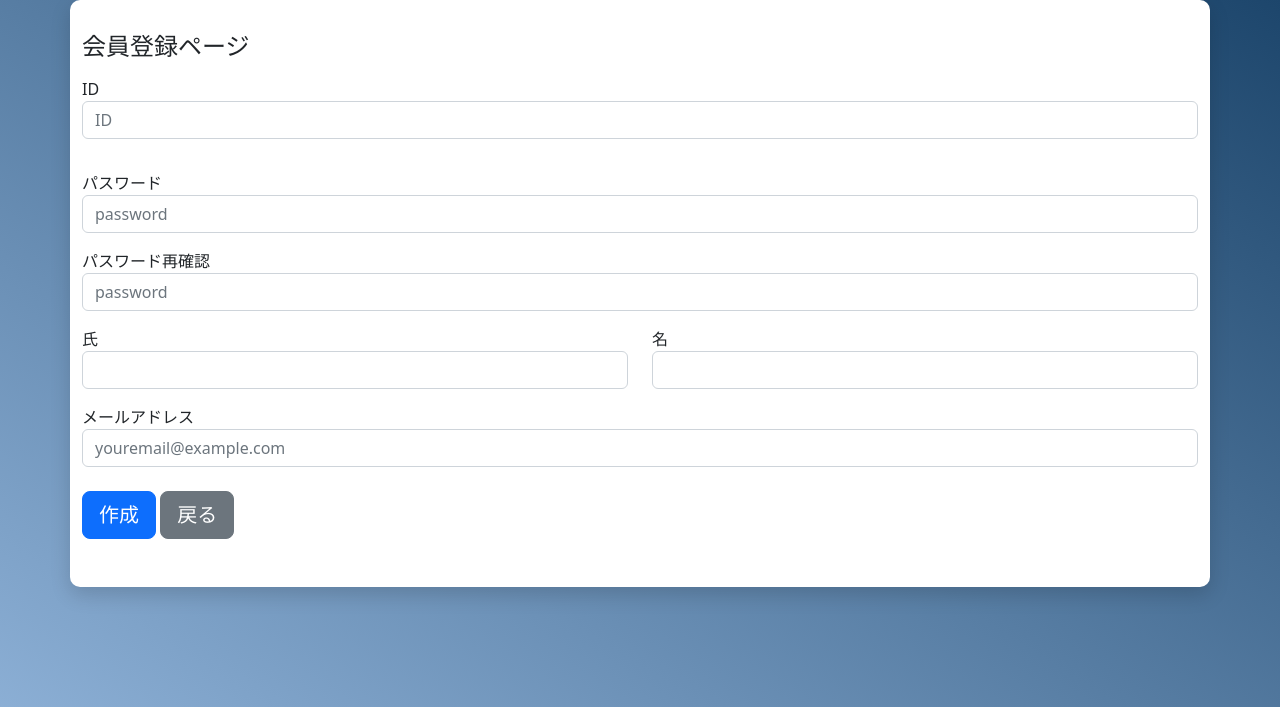
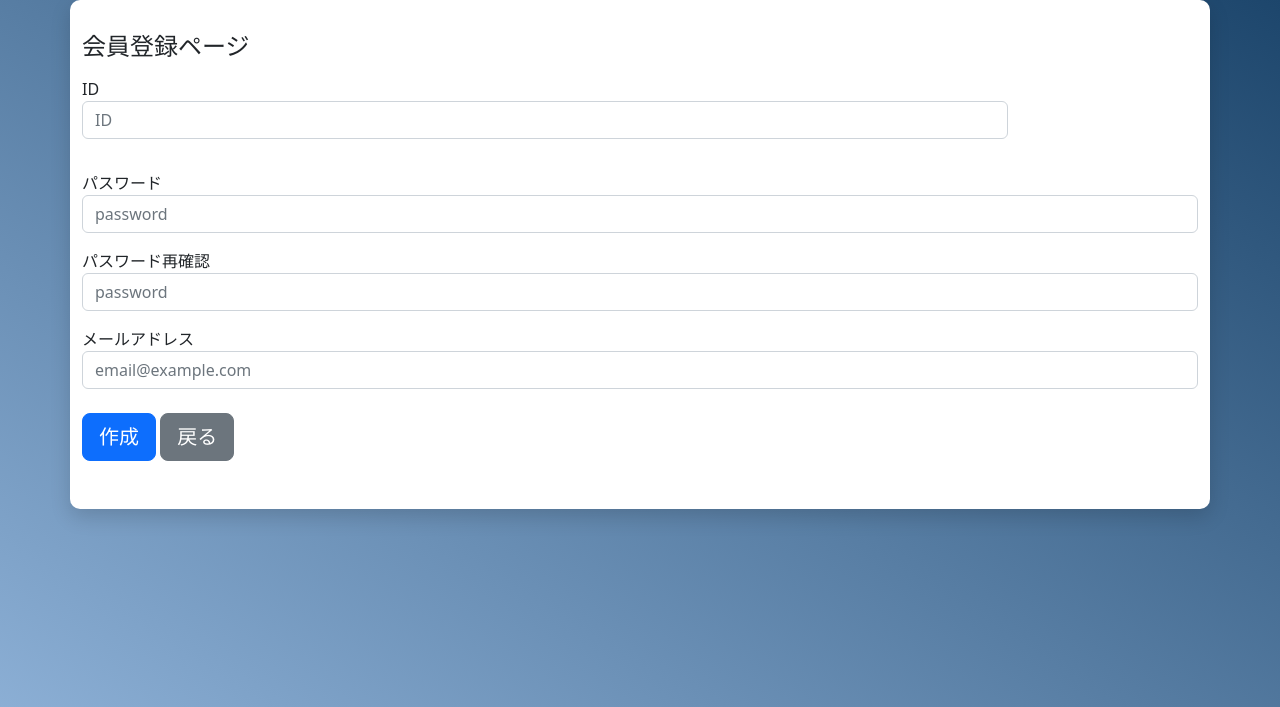
Before and after one commit to syouroubyoushi/mikabouse-sproject, a Django app: page /regist/ in a window 1280 px wide. Shown: the top 707 px of the page. Run offline with Django 4.2, Linux system fonts and the light colour scheme; some libraries are stand-ins or nearby versions.

Commit message:
register機能追加（問題あり）

```diff
--- a/accounts/forms.py
+++ b/accounts/forms.py
@@ -3,9 +3,10 @@ from accounts.models import CustomUser
 
 #会員登録フォーム
 class RegistrationForm(UserCreationForm):
+
     class Meta:
         model = CustomUser
-        fields = ['username', 'password1','password2']
+        fields = ['username', 'password1','password2','email']
 
 #ログインフォーム
 class LoginForm(AuthenticationForm):
--- a/accounts/views.py
+++ b/accounts/views.py
@@ -1,4 +1,6 @@
-from django.shortcuts import render
+from django.shortcuts import render, redirect
+from django.contrib.auth.models import User
+from django.contrib import auth
 
 #トップページ
 def index(request):
@@ -6,6 +8,11 @@ def index(request):
 
 #会員登録
 def regist(request):
+    if request.method == 'POST':
+        if request.POST['password1'] == request.POST['password2']:
+            user = User.objects.create_user(username=request.POST['username'], password=request.POST['password1'], email=request.POST['email'],)
+            auth.login(request, user)
+            return redirect('/')
     return render(request, 'regist.html')
 
 #ろぐいん
--- a/static/js/regist.js
+++ b/static/js/regist.js
@@ -1,76 +1,23 @@
-var idck = false;
+let isusernameValid = false;
+let isPwdValid = false;
+let isEmailValid = false;
 
-const sendit = () => {
-    const userid = document.regiform._id;
-	const userpw = document.regiform._pw;
-    const userpw_ch = document.regiform._pwre;
-    const usersei = document.regiform._sei;
-    const usermei = document.regiform._mei;
-    const useremail = document.regiform._email;
-
-    if(userid.value == '') {
-        alert('IDを入力してください。');
-        userid.focus();
-        return false;
-    }
-    if(userpw.value == '') {
-        alert('パスワードを入力してください。');
-        userpw.focus();
-        return false;
-    }
-    if(userpw_ch.value == '') {
-        alert('パスワード再確認を入力してください。');
-        userpw_ch.focus();
-        return false;
-    }
-    if(userpw.value != userpw_ch.value) {
-        alert('パスワードと再確認が異なります！');
-        userpw_ch.focus();
-        return false;
-    }
-    if(usersei.value == '') {
-        alert('名字を正しく書いてください。');
-        usersei.focus();
-        return false;
-    }
-    if(usermei.value == '') {
-        alert('名字を正しく書いてください。');
-        usermei.focus();
-        return false;
-    }
-    if(useremail.value == '') {
-        alert('メールアドレスを入力してください。');
-        useremail.focus();
-        return false;
-    }
-    const expEmailText = /^[A-Za-z0-9\.\-]+@[A-Za-z0-9\.\-]+\.[A-Za-z0-9\.\-]+$/;
-    if(!expEmailText.test(useremail.value)) {
-        alert('正しいメールアドレスではありません。');
-        useremail.focus();
-        return false;
-    }
-    if(idck==0){
-        alert('ID使用可否を確認してください。');
-        return false;
-    }
-    if(idck==false){
-        alert('使用できないIDです。');
-        return false;
-    }
-    return true;
-}
-
-
-let isPwdValid = false;
-let isSeiValid = false;
-let isMeiValid = false;
-let isEmailValid = false;
-let isSeibetsuValid = false;
-let isIDValid = false;
+document.querySelector("#username").addEventListener("input",function(){
+    this.classList.remove("is-valid");
+     this.classList.remove("is-invalid");
+     const inputusername=this.value;
+     if(inputusername==0){
+        this.classList.add("is-invalid");
+        isusernameValid = false;
+     }else{
+        this.classList.add("is-valid");
+        isusernameValid = true;
+     }
+});
 
     function checkPwd(){
-    const pwd = document.querySelector("#_pw");
-    const pwd2 = document.querySelector("#_pwre");
+    const pwd = document.querySelector("#password1");
+    const pwd2 = document.querySelector("#password2");
 
     pwd.classList.remove("is-invalid");
     pwd.classList.remove("is-valid");
@@ -88,11 +35,11 @@ let isIDValid = false;
     }
 }
 
-document.querySelector("#_pw").addEventListener("input",function(){
+document.querySelector("#password1").addEventListener("input",function(){
     checkPwd();
 });
 
-document.querySelector("#_pwre").addEventListener("input",function(){
+document.querySelector("#password2").addEventListener("input",function(){
     checkPwd();
 });
 
@@ -109,29 +56,3 @@ document.querySelector("#email").addEventListener("input", function(){
         isEmailValid = true;
      }
   });
-
-document.querySelector("#_sei").addEventListener("input",function(){
-    this.classList.remove("is-valid");
-     this.classList.remove("is-invalid");
-     const inputSei=this.value;
-     if(inputSei==0){
-        this.classList.add("is-invalid");
-        isSeiValid = false;
-     }else{
-        this.classList.add("is-valid");
-        isSeiValid = true;
-     }
-});
-
-document.querySelector("#_mei").addEventListener("input",function(){
-    this.classList.remove("is-valid");
-     this.classList.remove("is-invalid");
-     const inputMei=this.value;
-     if(inputMei==0){
-        this.classList.add("is-invalid");
-        isSeiValid = false;
-     }else{
-        this.classList.add("is-valid");
-        isSeiValid = true;
-     }
-});
--- a/templates/index.html
+++ b/templates/index.html
@@ -6,5 +6,6 @@
 <header>Top</header>
 <body class="lan">
     check commit
+    {% comment %} registのリンクはPOST方式でお願いします。 {% endcomment %}
 </body>
 </html>
--- a/templates/regist.html
+++ b/templates/regist.html
@@ -13,16 +13,27 @@
         <div class="input-form-backgroud row">
           <div class="input-form col-md-12 mx-auto">
             <h4 class="mb-3">会員登録ページ</h4>
-            <form action="./a.php" method="post" name="regiform" id="regist-Form" class="validation-form" novalidate onsubmit="return sendit()">
+            <form action="{% url 'regist' %}" method="post" name="regiform" id="regist-Form" class="validation-form" novalidate onsubmit="return sendit()">
+              {% csrf_token %}
               <div class="row">
-              <div class="mb-3">
+              <div class="col-md-10 mb-3">
             <label  for="_d">ID</label>
-                <input name="_id" type="text"  class="form-control fadeInfirst" id="_id" placeholder="ID" required>
+                <input name="username" type="text"  class="form-control" id="username" placeholder="ID" required>
                 <p id="idcheck"></p>
               </div>
+
+              {% comment %}
+              IDCHECK機能
+              <div class="col-md-2 mb-3">
+                <label for="_d">ID CHECK</label>
+                <div>
+                  <input class="btn btn-primary btn-block" type="button" id="checkIdBtn" value="check">
+                </div></div>
+                <p id="result">&nbsp;</p> {% endcomment %}
+
               <div class="mb-3">
                 <label for="pw">パスワード</label>
-                <input name="_pw" type="password" class="form-control" id="_pw" placeholder="password" required>
+                <input name="password1" type="password" class="form-control" id="password1" placeholder="password" required>
                 <div class="invalid-feedback">
                 パスワードを入力してください。
                 </div>
@@ -30,32 +41,16 @@
 
               <div class="mb-3">
                 <label for="pw">パスワード再確認</label>
-                <input name="_pwre" type="password" class="form-control" id="_pwre" placeholder="password" required>
+                <input name="password2" type="password" class="form-control" id="password2" placeholder="password" required>
                 <div class="invalid-feedback">
                 パスワード再確認を入力してください。
                 </div>
               </div>
-
-                <div class="col-md-6 mb-3">
-                  <label for="sei">氏</label>
-                  <input name="_sei" type="text" class="form-control" id="_sei" placeholder="" value="" required>
-                  <div class="invalid-feedback">
-                    氏を入力してください。
-                  </div>
-                </div>
-
-                <div class="col-md-6 mb-3">
-                  <label for="mei">名</label>
-                  <input name="_mei" type="text" class="form-control" id="_mei" placeholder="" value="" required>
-                  <div class="invalid-feedback">
-                    名を入力してください。
-                  </div>
-                </div>
               </div>
 
               <div class="mb-3">
                 <label for="email">メールアドレス</label>
-                <input name="_email" type="email" class="form-control" id="email" placeholder="youremail@example.com" required>
+                <input name="email" type="email" class="form-control" id="email" placeholder="email@example.com" required>
                 <div class="invalid-feedback">
                   メールアドレスを入力してください。
                 </div>
```
Also changed, not shown: db.sqlite3.
